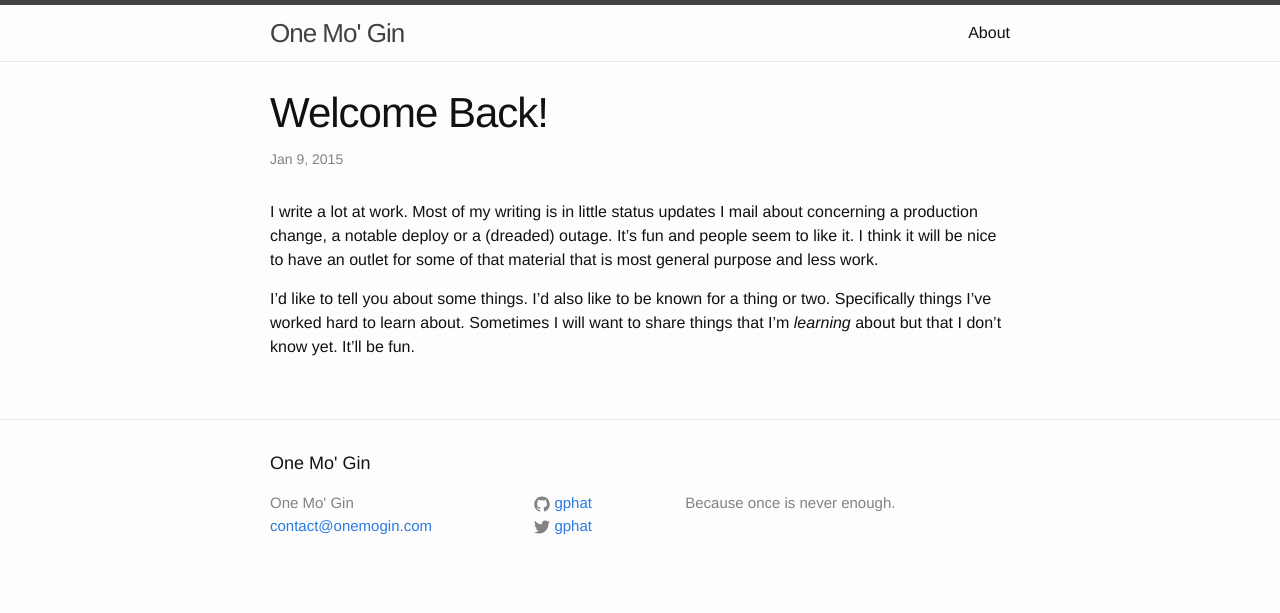
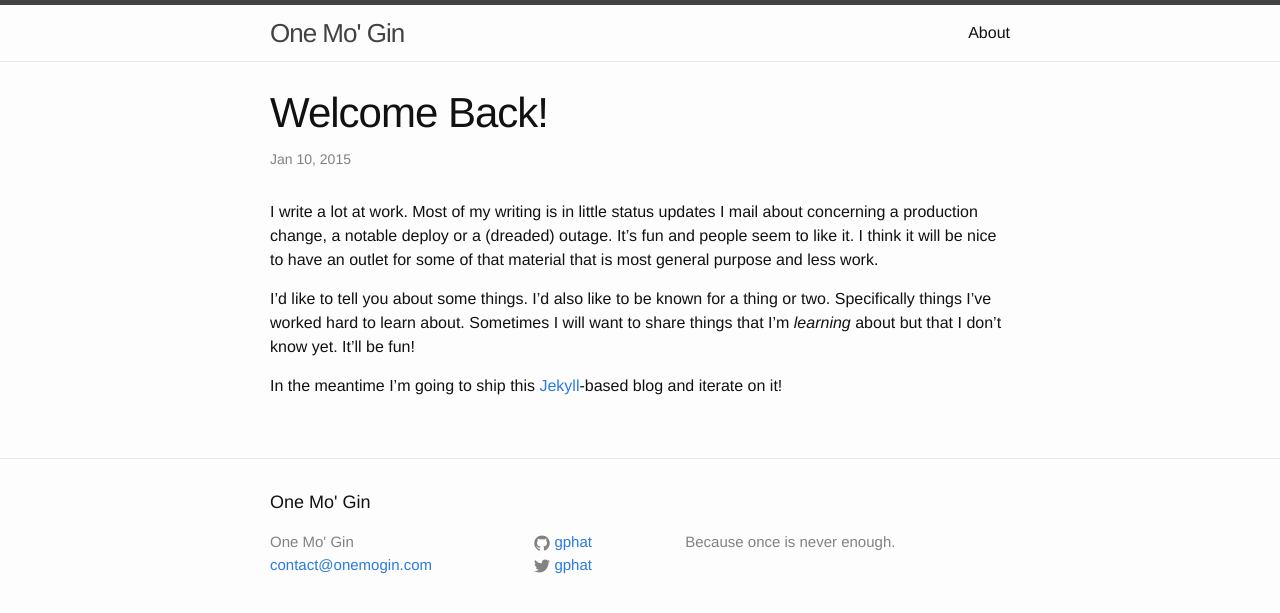
Before and after one commit to rom1v/gphat.github.io, a Jekyll site: the page built from _posts/2015-01-10-welcome-back.markdown, in a window 1280 px wide. Shown: the top 613 px of the page. Built offline with Jekyll 4.4.1, drawn with Linux system fonts in a browser that asks for light colours; nearby versions of some CDN libraries.

```diff
--- a/_posts/2015-01-06-welcome-back.markdown
+++ b/_posts/2015-01-10-welcome-back.markdown
@@ -1,9 +1,11 @@
 ---
 layout: post
 title:  "Welcome Back!"
-date:   2015-01-09 22:20:08
+date:   2015-01-10 22:20:08
 categories: general update
 ---
 I write a lot at work. Most of my writing is in little status updates I mail about concerning a production change, a notable deploy or a (dreaded) outage. It's fun and people seem to like it. I think it will be nice to have an outlet for some of that material that is most general purpose and less work.
 
-I'd like to tell you about some things. I'd also like to be known for a thing or two. Specifically things I've worked hard to learn about. Sometimes I will want to share things that I'm *learning* about but that I don't know yet. It'll be fun.
+I'd like to tell you about some things. I'd also like to be known for a thing or two. Specifically things I've worked hard to learn about. Sometimes I will want to share things that I'm *learning* about but that I don't know yet. It'll be fun!
+
+In the meantime I'm going to ship this [Jekyll](http://jekyllrb.com/)-based blog and iterate on it!
```
Also changed, not shown: 1 other file.
